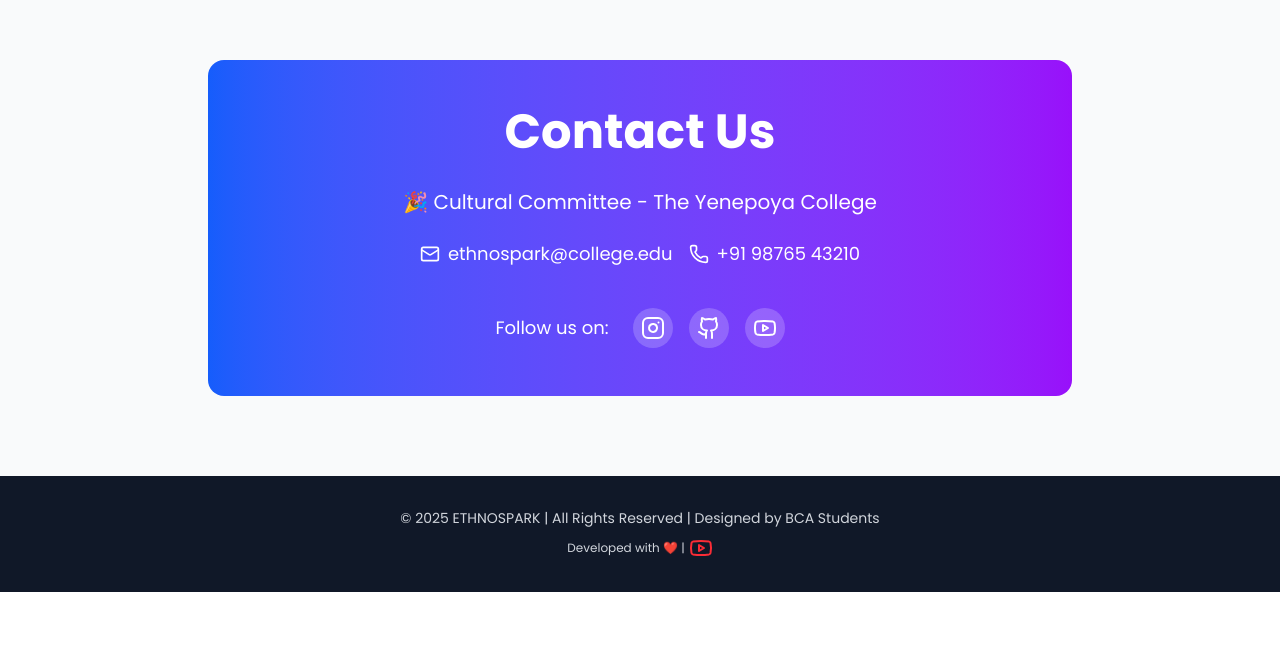
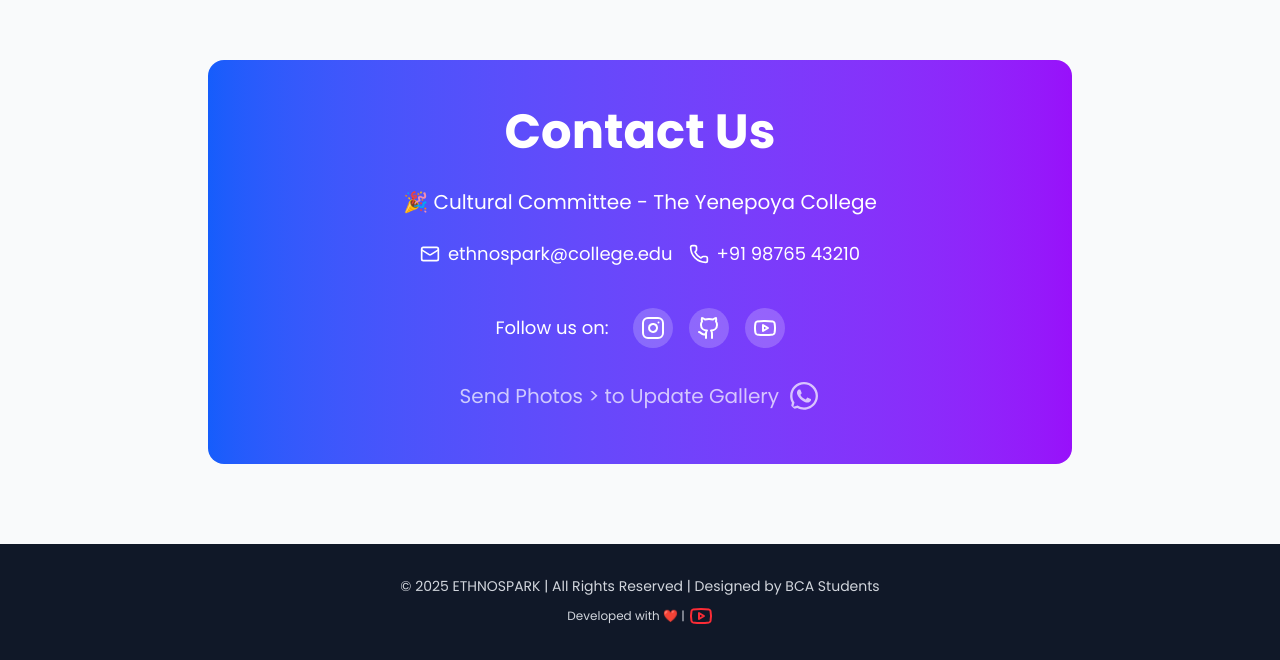
Before and after one commit to muh-habeeb/ehinospark, a Next.js app: page / in a window 1280 px wide. Shown: the part 2390-3050 px from the top of the page. Before the commit the page ends 2982 px from the top, so only its background shows below. Built offline with nearby package versions, Linux system fonts and the light colour scheme; no server answers; the database is empty.

Commit message:
new:option to send wa msg

```diff
--- a/package.json
+++ b/package.json
@@ -36,6 +36,7 @@
     "react": "19.1.0",
     "react-dom": "19.1.0",
     "react-hook-form": "^7.65.0",
+    "react-icons": "^5.5.0",
     "recharts": "^3.2.1",
     "sharp": "^0.34.4",
     "sonner": "^2.0.7",
--- a/src/app/globals.css
+++ b/src/app/globals.css
@@ -203,11 +203,11 @@
     scroll-behavior: smooth;
     -webkit-overflow-scrolling: touch;
   }
-  }/* Ensure buttons are accessible */
   button:focus,
   a:focus {
     outline: 2px solid #3b82f6;
     outline-offset: 2px;
   }
+} /* Ensure buttons are accessible */
 
 /* End of utilities layer */
--- a/src/components/website/ContactSection.tsx
+++ b/src/components/website/ContactSection.tsx
@@ -2,6 +2,7 @@
 
 import { motion } from 'framer-motion';
 import { Instagram, Youtube, Mail, Phone, Github } from 'lucide-react';
+import { FaWhatsapp } from "react-icons/fa6";
 
 export default function ContactSection() {
   return (
@@ -74,14 +75,31 @@
                 <motion.a
                   whileHover={{ scale: 1.2, rotate: 5 }}
                   whileTap={{ scale: 0.9 }}
-                  href="https://youtube.com/coding_with_mayavi0"
+                  href="https://youtube.com/@coding_with_mayavi0"
                   className="p-2 bg-white/20 rounded-full hover:bg-white/30 transition-colors"
                 >
                   <Youtube className="w-6 h-6" />
                 </motion.a>
               </div>
             </motion.div>
+
           </div>
+          <motion.div
+            initial={{ opacity: 0, y: 30 }}
+            whileInView={{ opacity: 1, y: 0 }}
+            transition={{ duration: 0.6, delay: 0.8 }}
+            viewport={{ once: true }}
+            className="mt-8 text-xl text-white/70 ring-0 ">
+            Send Photos {'>'} to Update Gallery
+            <motion.a
+              whileHover={{ scale: 1.1 }}
+              whileTap={{ scale: 0.9 }}
+              href="https://shorturl.at/HUYU1"
+              target="_blank"
+              rel="noopener noreferrer"
+              className="rounded-full "
+            > <FaWhatsapp className=" rounded-full inline-block size-8 mb-1 ml-1 hover:scale-110 transition-all " /></motion.a>
+          </motion.div>
         </motion.div>
       </div>
     </section>
```
Also changed, not shown: 1 other file (tests, documents, lock files or other folders). Lines whose indentation alone changed are shown as unchanged.
